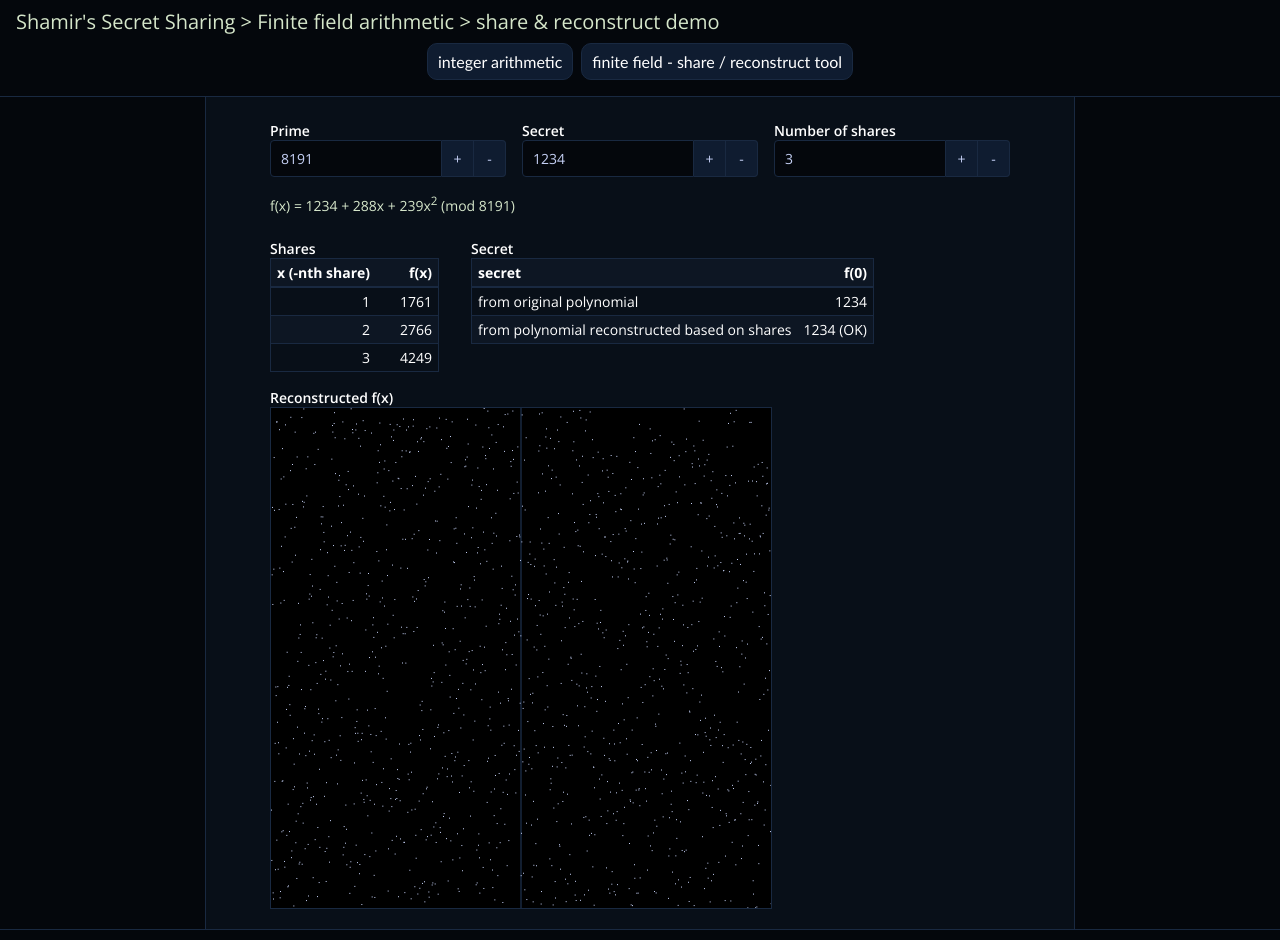
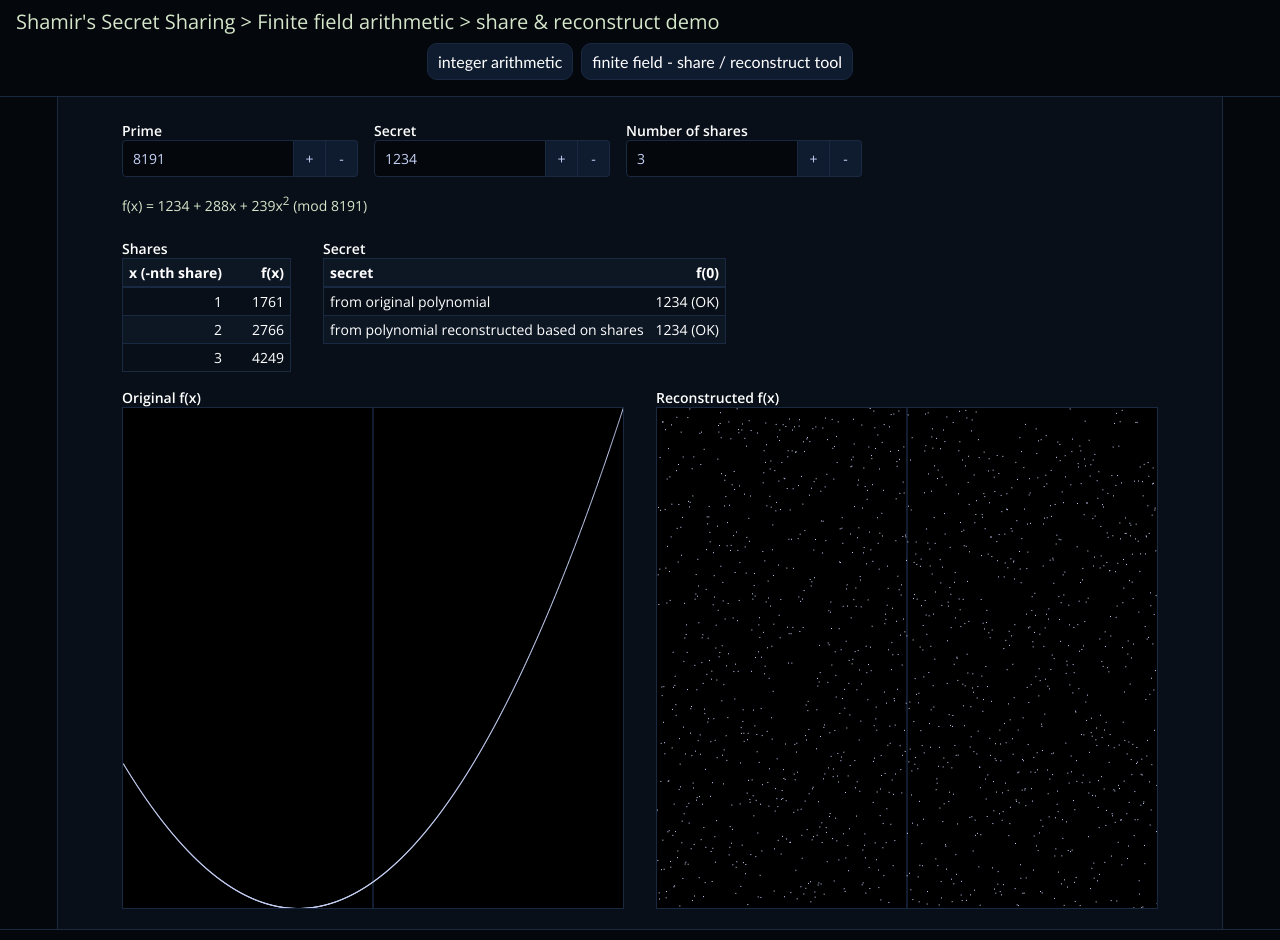
Before and after one commit to Zazzik1/shamir-secret-sharing, a React (Vite) app: page /shamir-secret-sharing/finite-field in a window 1280 px wide. Shown: the top 940 px of the page. Built offline with nearby package versions, Linux system fonts and the light colour scheme.

Commit message:
fix: background color on the integer arithmetic page; fix: makeShares fn return value was not wrapped in mod(); feat: finite field arithmetic page - added original f(x) plot

```diff
--- a/src/pages/FiniteFieldArithmetic.tsx
+++ b/src/pages/FiniteFieldArithmetic.tsx
@@ -15,6 +15,7 @@ import Table from '../components/Table';
 import styled from '@emotion/styled';
 
 const _PRIME = 2 ** 13 - 1; // https://en.wikipedia.org/wiki/Mersenne_prime
+const INITIAL_SECRET = 1234;
 
 const Content = styled.div`
     flex-grow: 1;
@@ -32,7 +33,7 @@ const Content = styled.div`
 
 const FiniteFieldArithmetic = () => {
     const [prime, setPrime] = useState(_PRIME);
-    const [secret, setSecret] = useState(1234);
+    const [secret, setSecret] = useState(INITIAL_SECRET);
     const [numberOfShares, setNumberOfShares] = useState(3);
     const [error, setError] = useState<string | null>(null);
 
@@ -45,8 +46,10 @@ const FiniteFieldArithmetic = () => {
         if (err instanceof Error) {
             setError(err.message);
             setPrime(_PRIME);
+            setSecret(INITIAL_SECRET);
         }
     }
+    const polynomialF0 = polynomial.fn(0);
     return (
         <div
             style={{
@@ -101,6 +104,7 @@ const FiniteFieldArithmetic = () => {
                             onChange={(n) => {
                                 setError(null);
                                 setPrime(n);
+                                if (secret >= n) setSecret(n - 1);
                             }}
                         />
                     </div>
@@ -187,7 +191,9 @@ const FiniteFieldArithmetic = () => {
                             data={[
                                 {
                                     name: 'from original polynomial',
-                                    value: secret,
+                                    value: `${polynomialF0} (${
+                                        polynomialF0 === secret ? 'OK' : 'NOK'
+                                    })`,
                                 },
                                 {
                                     name: 'from polynomial reconstructed based on shares',
@@ -203,15 +209,43 @@ const FiniteFieldArithmetic = () => {
                 </div>
                 {recreatedSecret != null && (
                     <>
-                        <div style={{ marginTop: '16px', fontWeight: '600' }}>
+                        <div
+                            style={{
+                                display: 'flex',
+                                gap: '32px',
+                                flexWrap: 'wrap',
+                            }}
+                        >
+                            <div>
+                                <div
+                                    style={{
+                                        marginTop: '16px',
+                                        fontWeight: '600',
+                                    }}
+                                >
+                                    Original f(x)
+                                </div>
+                                <Plot
+                                    fn={polynomial.fn}
+                                    x1={-2}
+                                    x2={2}
+                                />
+                            </div>
+                            <div>
+                                <div
+                                    style={{
+                                        marginTop: '16px',
+                                        fontWeight: '600',
+                                    }}
+                                >
                                     Reconstructed f(x)
                                 </div>
-                        <div>
                                 <Plot
                                     fn={recreatedPolynomial}
                                     x1={-2}
                                     x2={2}
                                 />
+                            </div>
                         </div>
                     </>
                 )}
--- a/src/pages/IntegerArithmetic.tsx
+++ b/src/pages/IntegerArithmetic.tsx
@@ -5,6 +5,7 @@ import { Link } from 'react-router-dom';
 import {
     BORDER_COLOR,
     Button,
+    CARD_BACKGROUND_COLOR,
     Footer,
     Heading,
     HEADING_TEXT_COLOR,
@@ -15,7 +16,7 @@ import styled from '@emotion/styled';
 
 const Content = styled.div`
     flex-grow: 1;
-    background-color: CARD_BACKGROUND_COLOR;
+    background-color: ${CARD_BACKGROUND_COLOR};
     border-left: 1px solid ${BORDER_COLOR};
     border-right: 1px solid ${BORDER_COLOR};
     padding: 16px 64px;
@@ -60,6 +61,7 @@ function IntegerArithmeticPage() {
         handleResetPolynomial();
     }, [handleResetPolynomial]);
 
+    const polynomialF0 = polynomial.fn(0);
     const recreatedF0 = recreatedPolynomial.fn(0);
 
     return (
@@ -199,7 +201,11 @@ function IntegerArithmeticPage() {
                                 data={[
                                     {
                                         name: 'from original polynomial',
-                                        value: secret,
+                                        value: `${polynomialF0} (${
+                                            polynomialF0 === secret
+                                                ? 'OK'
+                                                : 'NOK'
+                                        })`,
                                     },
                                     {
                                         name: 'from polynomial reconstructed based on shares',
--- a/src/util.tsx
+++ b/src/util.tsx
@@ -128,7 +128,7 @@ export function makeShares(
     return {
         shares,
         polynomial: {
-            fn: polynomial.fn,
+            fn: (x: number) => mod(polynomial.fn(x), prime),
             label: (
                 <>
                     {polynomial.label} (mod {prime})
```
Lines whose indentation alone changed are shown as unchanged.
